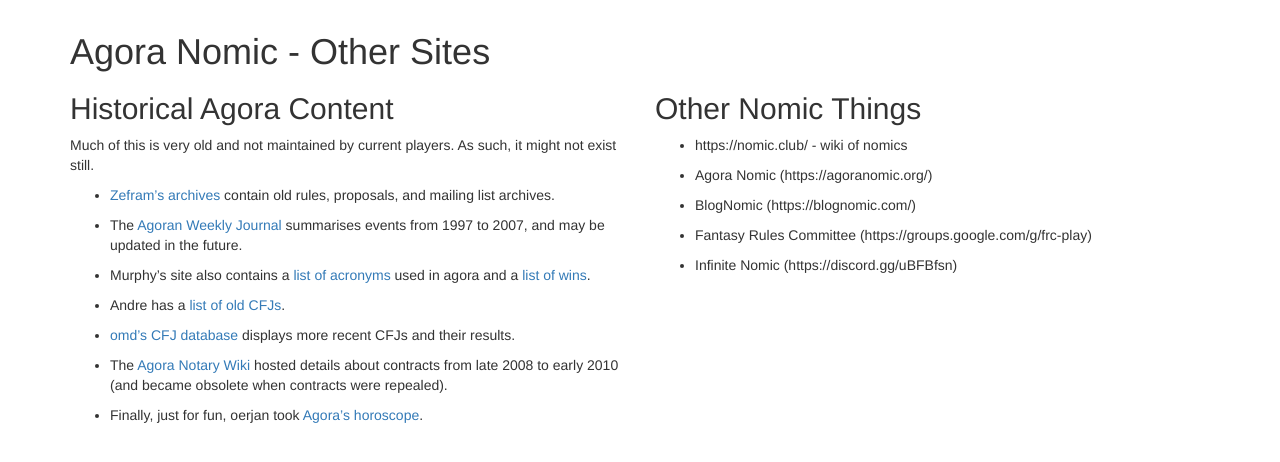
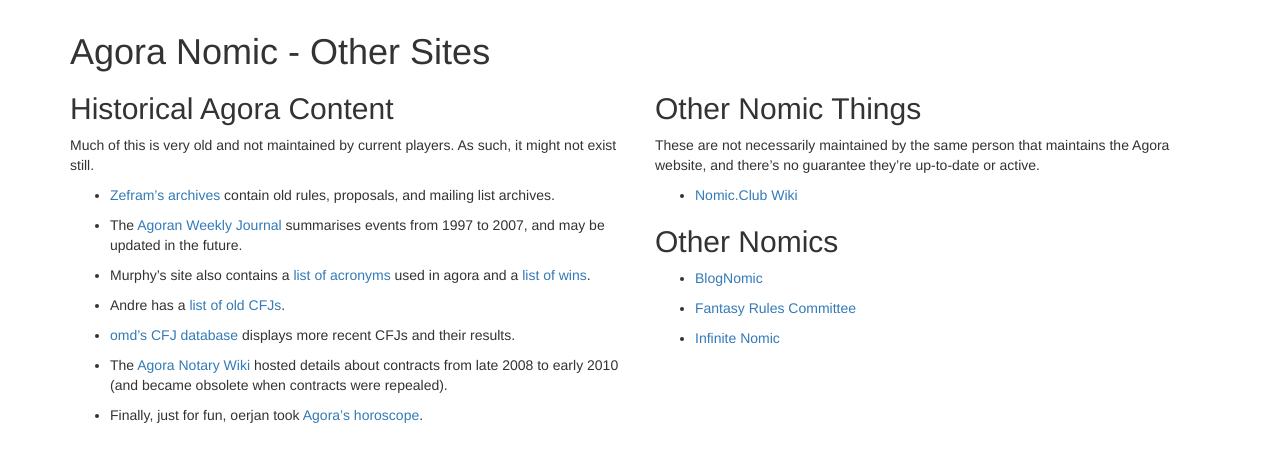
Before and after one commit to nixnull/agoranomic.github.io, a Jekyll site: the page built from other_sites.md, in a window 1280 px wide, cut to the strip 164-626 px from the top of the page. Built offline with Jekyll 4.4.1, drawn with Linux system fonts in a browser that asks for light colours; nearby versions of some CDN libraries; our own code applies the rules of GitHub Pages for plain Markdown files.

Commit message:
list other nomic sites

```diff
--- a/other_sites.md
+++ b/other_sites.md
@@ -43,15 +43,19 @@ Much of this is very old and not maintained by current players. As such, it migh
 
 ## Other Nomic Things
 
-* https://nomic.club/ - wiki of nomics
+These are not necessarily maintained by the same person that maintains
+the Agora website, and there's no guarantee they're up-to-date or
+active.
 
-* Agora Nomic (https://agoranomic.org/)
+* [Nomic.Club Wiki](https://nomic.club/)
 
-* BlogNomic (https://blognomic.com/)
+## Other Nomics
 
-* Fantasy Rules Committee (https://groups.google.com/g/frc-play)
+* [BlogNomic](https://blognomic.com/)
 
-* Infinite Nomic (https://discord.gg/uBFBfsn)
+* [Fantasy Rules Committee](https://groups.google.com/g/frc-play)
+
+* [Infinite Nomic](https://discord.gg/uBFBfsn)
 
 </div>
 
```
